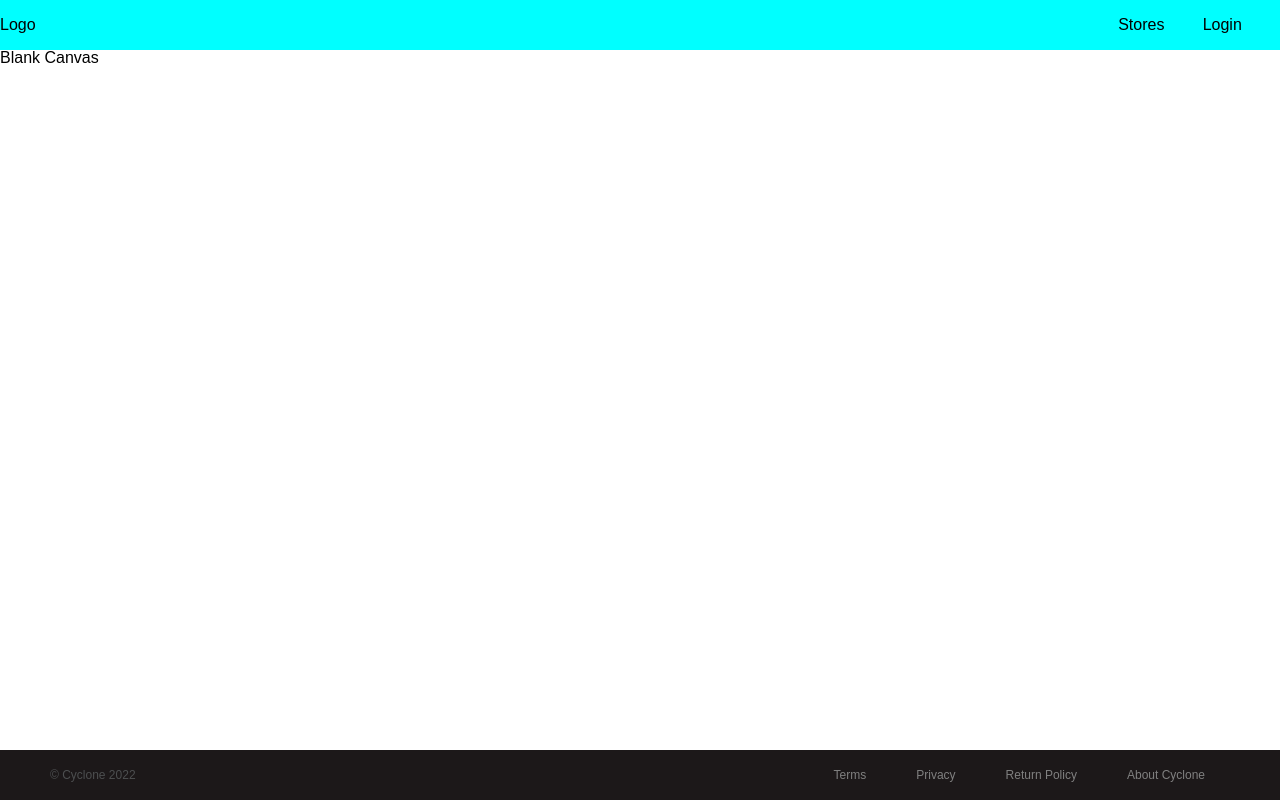
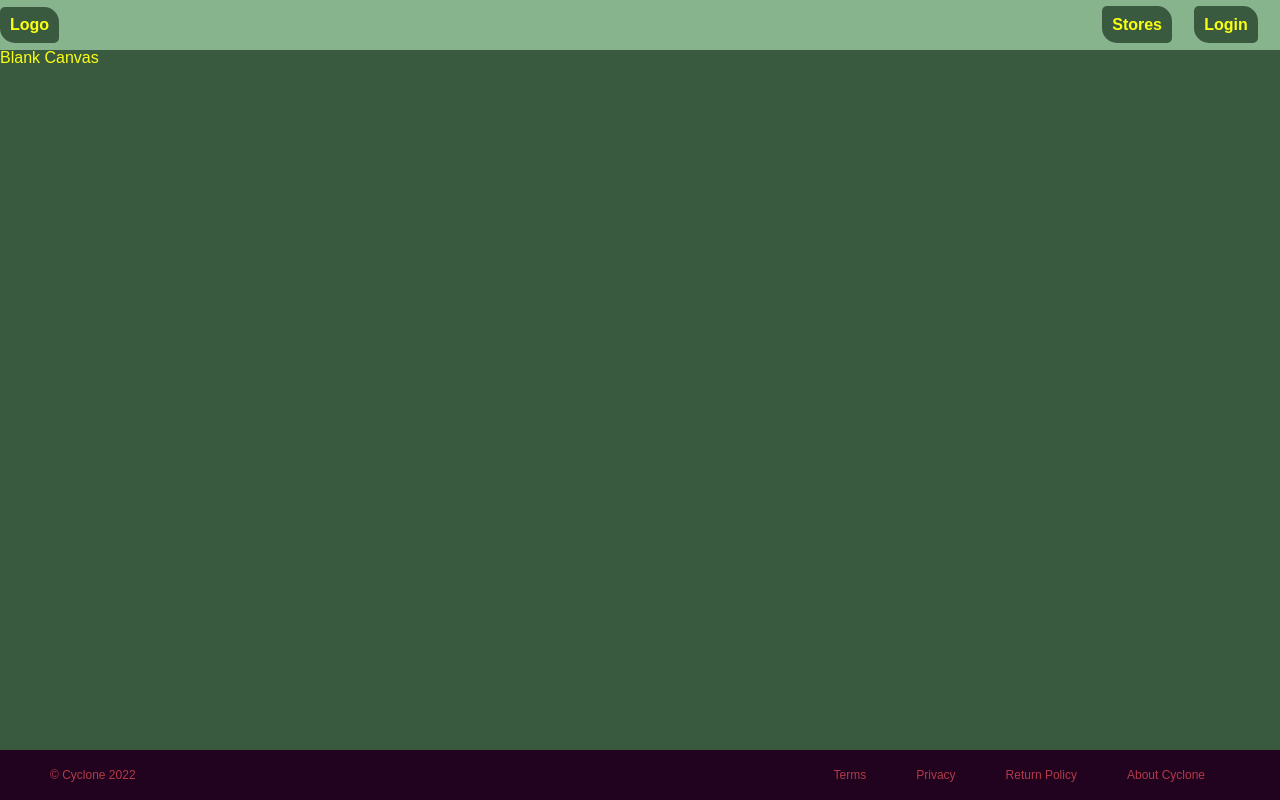
Before and after one commit to SelwynHP/project-cyclone, a React (Create React App) app in the folder client/: page / in a window 1280 px wide. Built offline with nearby package versions, Linux system fonts and the light colour scheme; no server answers.

Commit message:
Altered the default styling

```diff
--- a/client/src/App.js
+++ b/client/src/App.js
@@ -37,7 +37,8 @@ const App = () => {
 }
 
 const Wrapper = styled.div`
-
+  background-color: var(--hunter-green);
+  height: 100vh;
 `
 
 export default App;
--- a/client/src/components/Footer.js
+++ b/client/src/components/Footer.js
@@ -23,14 +23,15 @@ const Wrapper = styled.div`
   align-items: center;
   width: 100%;
   min-height: 50px;
-  background-color: #1c1819;
+  background-color: var(--dark-purple);
   margin: 0 auto;
   font-family: sans-serif;
   font-size: 0.75em;
-  color: #4d4f50;
+  color: var(--english-red);
 `;
 
 const Copyright = styled.div`
+  color: var(--english-red);
   padding-left: 50px;
 `;
 
@@ -42,7 +43,7 @@ const Button = styled.button`
   padding: 0 25px 0 25px;
   font-family: sans-serif;
   font-size: 1em;
-  color: gray;
+  color: var(--english-red);
   background: none;
   border: 0;
   height: 25px;
--- a/client/src/components/GlobalStyles.js
+++ b/client/src/components/GlobalStyles.js
@@ -1,6 +1,16 @@
 import {createGlobalStyle} from "styled-components";
 
 export default createGlobalStyle`
+  //https://coolors.co/87b38d-22031f-b23a48-fbff12-3a5a40
+  :root {
+    /* CSS HEX */
+    --dark-sea-green: #87b38dff;
+    --dark-purple: #22031fff;
+    --english-red: #b23a48ff;
+    --lemon-glacier: #fbff12ff;
+    --hunter-green: #3a5a40ff;
+  }
+
   html, body, div, span, applet, object, iframe,
   h1, h2, h3, h4, h5, h6, p, blockquote, pre,
   a, abbr, acronym, address, big, cite, code,
@@ -19,6 +29,7 @@ export default createGlobalStyle`
     border: 0;
     font: inherit;
     vertical-align: baseline;
+    color: var(--lemon-glacier);
   }
 
   /* HTML5 display-role reset for older browsers */
--- a/client/src/components/Header.js
+++ b/client/src/components/Header.js
@@ -27,7 +27,7 @@ const Header = () => {
 }
 
 const Wrapper = styled.div`
-  background-color: aqua;
+  background-color: var(--dark-sea-green);
   height: 50px;
   display: flex;
   align-items: center;
@@ -43,7 +43,11 @@ const Wrapper = styled.div`
   }
 
   a {
-    color: initial;
+    padding: 10px;
+    border-radius: 5px 15px;
+    background-color: var(--hunter-green);
+    color: var(--lemon-glacier);
+    font-weight: bold;
     text-decoration: none;
   }
 `
--- a/client/src/components/Merchants/Merchant.js
+++ b/client/src/components/Merchants/Merchant.js
@@ -1,17 +1,17 @@
 import styled from "styled-components";
-import {NavLink} from "react-router-dom";
+import {useNavigate} from "react-router-dom";
 
 const Merchant = ({store}) => {
+    const location = `/stores/${store.companyHandle}`;
+    const nav = useNavigate();
+    const handleClick = () => {
+        nav(location);
+    }
     return (
-        <Wrapper>
-            <NavLink to={`/stores/${store.companyHandle}`}>
-                <div>
-                    <img src={store?.companyLogo} alt="a company logo"/>
-                    <span>{store.companyName}</span>
-                    <p>{store?.companySlogan}</p>
-                </div>
-
-            </NavLink>
+        <Wrapper onClick={() => handleClick()}>
+            <img src={store?.companyLogo} alt="a company logo"/>
+            <h1>{store.companyName}</h1>
+            <p>{store?.companySlogan}</p>
         </Wrapper>
     )
 }
@@ -19,19 +19,30 @@ const Merchant = ({store}) => {
 const Wrapper = styled.div`
   display: flex;
   flex-direction: column;
-  background-color: navajowhite;
+  background-color: var(--dark-sea-green);
   align-items: center;
   justify-content: center;
   width: 300px;
   height: 400px;
   border-radius: 20px;
 
-  a {
-    text-decoration: none;
+  img {
+    border-radius: 50%;
+    max-width: 50%;
+  }
 
-    & :hover {
-      cursor: pointer;
-    }
+  h1 {
+    font-size: 30px;
+    font-weight: bold;
+    margin: 10px 0;
+  }
+
+  p {
+    font-style: italic;
+  }
+
+  &:hover {
+    cursor: pointer;
   }
 `
 
--- a/client/src/components/Merchants/MerchantDetails.js
+++ b/client/src/components/Merchants/MerchantDetails.js
@@ -9,7 +9,6 @@ const MerchantDetails = () => {
 }
 
 const Wrapper = styled.div`
-
 `
 
 export default MerchantDetails;
--- a/client/src/components/Tracking/TrackingStats.js
+++ b/client/src/components/Tracking/TrackingStats.js
@@ -14,7 +14,7 @@ const TrackingStats = ({time}) => {
 }
 
 const Wrapper = styled.div`
-  background-color: aqua;
+  //background-color: aqua;
   text-align: center;
   width: 30%;
   min-width: 100px;
--- a/client/src/data.js
+++ b/client/src/data.js
@@ -1,13 +1,14 @@
 //Addresses are all canadian addresses
 import logo from "./logo.svg"
+
 
 export const stores = [
     {
         merchantId: "000001MC",
-        companyName: "Toys R Us",
-        companyHandle: "toysrus",
-        companySlogan: "A child's wonderland",
-        companyLogo: logo,
+        companyName: "Apple",
+        companyHandle: "apple",
+        companySlogan: "Constant Inovation",
+        companyLogo: "https://www.apple.com/ac/structured-data/images/knowledge_graph_logo.png?202203311429",
         telephone: "5141234567",
         billingAddress: {
             streetNumber: "123",
@@ -118,5 +119,97 @@ export const stores = [
         email: "admin@toysrus.com",
         paymentMethods: "Credit",
         pickupNotes: "Enter from the back door."
-    }
+    },
+    {
+        merchantId: "000004MC",
+        companyName: "Toys R Us",
+        companyLogo: logo,
+        telephone: "5141234567",
+        billingAddress: {
+            streetNumber: "123",
+            streetName: "Marieville",
+            postalCode: "K1J2T3",
+            City: "Ottawa",
+            Province: "Ontario"
+        },
+        shippingAddress: {
+            streetNumber: "123",
+            streetName: "Marieville",
+            postalCode: "K1J2T3",
+            City: "Ottawa",
+            Province: "Ontario"
+        },
+        email: "admin@toysrus.com",
+        paymentMethods: "Credit",
+        pickupNotes: "Enter from the back door."
+    },
+    {
+        merchantId: "000004MC",
+        companyName: "Toys R Us",
+        companyLogo: logo,
+        telephone: "5141234567",
+        billingAddress: {
+            streetNumber: "123",
+            streetName: "Marieville",
+            postalCode: "K1J2T3",
+            City: "Ottawa",
+            Province: "Ontario"
+        },
+        shippingAddress: {
+            streetNumber: "123",
+            streetName: "Marieville",
+            postalCode: "K1J2T3",
+            City: "Ottawa",
+            Province: "Ontario"
+        },
+        email: "admin@toysrus.com",
+        paymentMethods: "Credit",
+        pickupNotes: "Enter from the back door."
+    },
+    {
+        merchantId: "000004MC",
+        companyName: "Toys R Us",
+        companyLogo: logo,
+        telephone: "5141234567",
+        billingAddress: {
+            streetNumber: "123",
+            streetName: "Marieville",
+            postalCode: "K1J2T3",
+            City: "Ottawa",
+            Province: "Ontario"
+        },
+        shippingAddress: {
+            streetNumber: "123",
+            streetName: "Marieville",
+            postalCode: "K1J2T3",
+            City: "Ottawa",
+            Province: "Ontario"
+        },
+        email: "admin@toysrus.com",
+        paymentMethods: "Credit",
+        pickupNotes: "Enter from the back door."
+    },
+    {
+        merchantId: "000004MC",
+        companyName: "Toys R Us",
+        companyLogo: logo,
+        telephone: "5141234567",
+        billingAddress: {
+            streetNumber: "123",
+            streetName: "Marieville",
+            postalCode: "K1J2T3",
+            City: "Ottawa",
+            Province: "Ontario"
+        },
+        shippingAddress: {
+            streetNumber: "123",
+            streetName: "Marieville",
+            postalCode: "K1J2T3",
+            City: "Ottawa",
+            Province: "Ontario"
+        },
+        email: "admin@toysrus.com",
+        paymentMethods: "Credit",
+        pickupNotes: "Enter from the back door."
+    },
 ]
```
